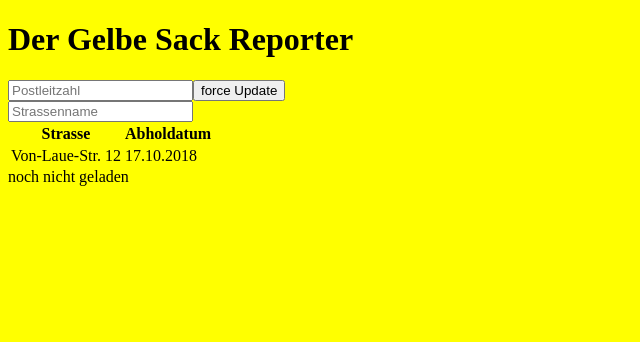
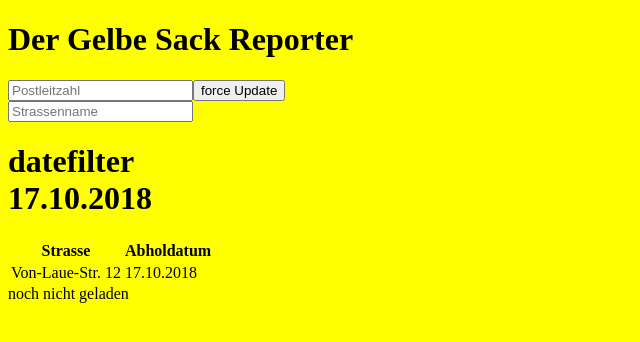
Before and after one commit to ehmkah/gelber_sack_reporter, a React (Vite) app in the folder webapp/: page / in a window 1280 px wide. Shown: the top 342 px of the page, without its empty margins (0-640 px from the left). Built offline with nearby package versions, Linux system fonts and the light colour scheme.

Commit message:
filter renders for dateFilter

```diff
--- /dev/null
+++ b/webapp/src/DateFilter.tsx
@@ -0,0 +1,40 @@
+import React, { Component } from "react";
+import { Pickup } from "./Types";
+
+interface Props {
+  pickups: Pickup[];
+}
+
+class DateFilter extends Component<Props, object> {
+  private extractDates(pickups: Pickup[]) {
+    const result = pickups
+      .map(value => {
+        return value.pickup;
+      })
+      .map(value => {
+        return value.format("DD.MM.YYYY");
+      })
+      .filter((theValue, theIndex, theArray) => {
+        return theArray.indexOf(theValue) === theIndex;
+      });
+
+    return result;
+  }
+
+  public render() {
+    const dates = this.extractDates(this.props.pickups);
+
+    return (
+      <div>
+        <h1>
+          datefilter
+          {dates.map(value => {
+            return <div>{value}</div>;
+          })}
+        </h1>
+      </div>
+    );
+  }
+}
+
+export default DateFilter;
--- a/webapp/src/PickUpRenderer.tsx
+++ b/webapp/src/PickUpRenderer.tsx
@@ -3,6 +3,7 @@ import React, { Component } from "react";
 import { Filter, Pickup } from "./Types";
 
 import StreetFilter from "./StreetFilter";
+import DateFilter from "./DateFilter";
 
 interface Props {
   pickUps: Pickup[];
@@ -35,6 +36,7 @@ class PickUpRenderer extends Component<Props, State> {
               filter={this.state.filter}
               callback={this.changeStreet}
             />
+            <DateFilter pickups={this.props.pickUps} />
           </div>
           <table>
             <tr>
```
